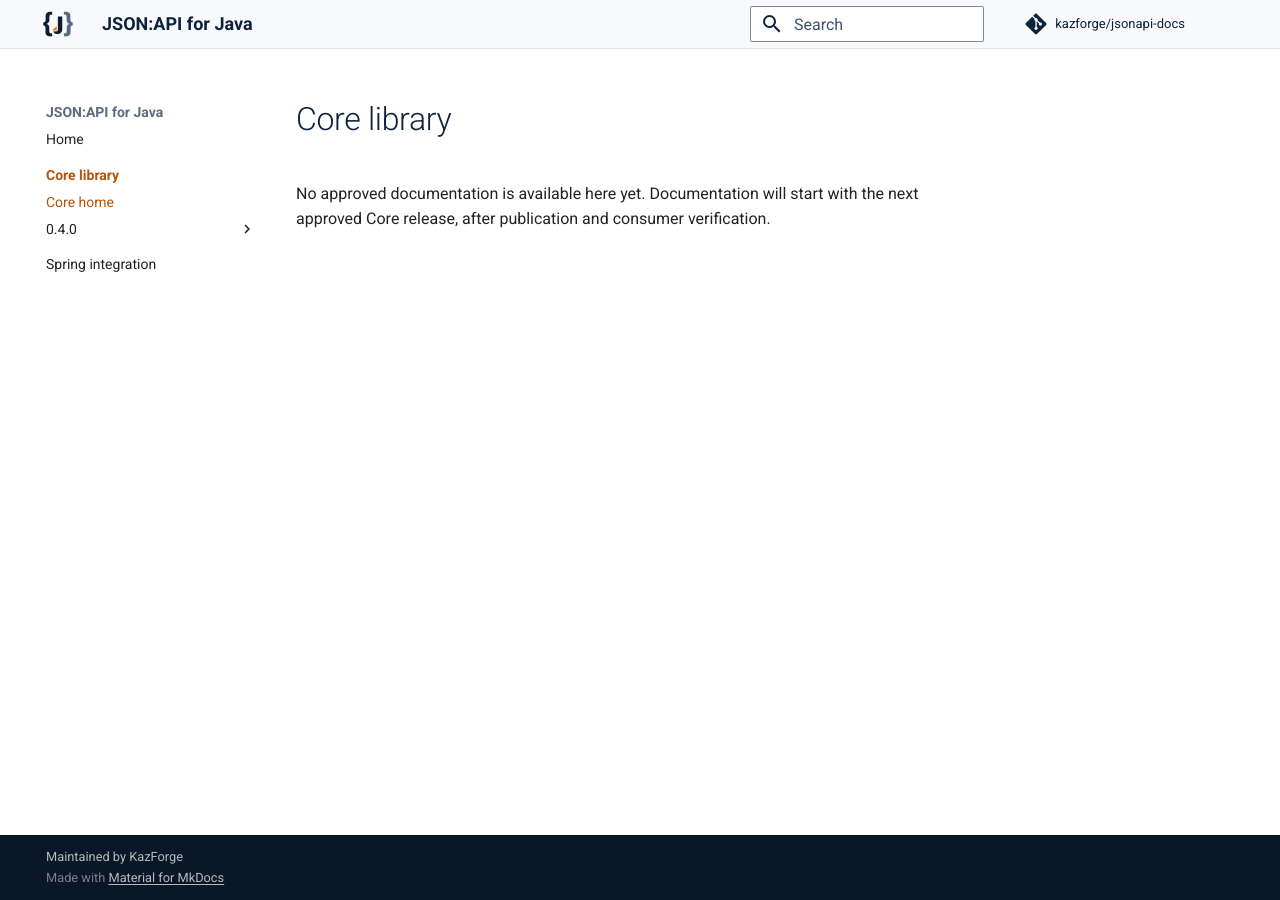
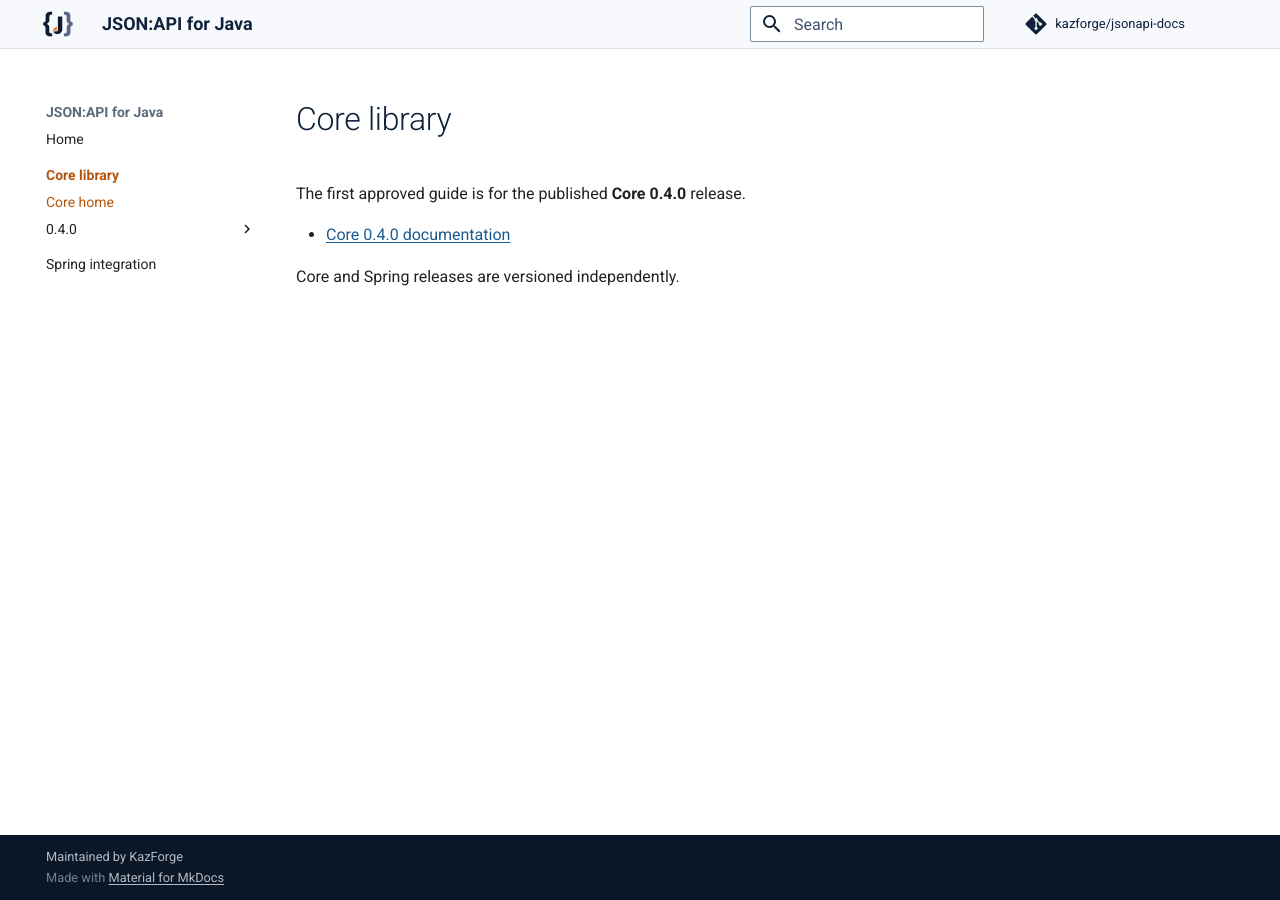
Before and after one commit to kazforge/jsonapi-docs, an MkDocs documentation site: the page built from docs/core/index.md, in a window 1280 px wide. Built offline with MkDocs 1.6.1 and Material for MkDocs 9.7.7, drawn with Linux system fonts in a browser that asks for light colours; comment, search, counter and statistics services are not loaded.

Commit message:
docs: link approved Core 0.4.0 from landing

```diff
--- a/docs/core/index.md
+++ b/docs/core/index.md
@@ -1,4 +1,7 @@
 # Core library
 
-No approved documentation is available here yet. Documentation will start with
-the next approved Core release, after publication and consumer verification.
+The first approved guide is for the published **Core 0.4.0** release.
+
+- [Core 0.4.0 documentation](0.4.0/index.md)
+
+Core and Spring releases are versioned independently.
```
